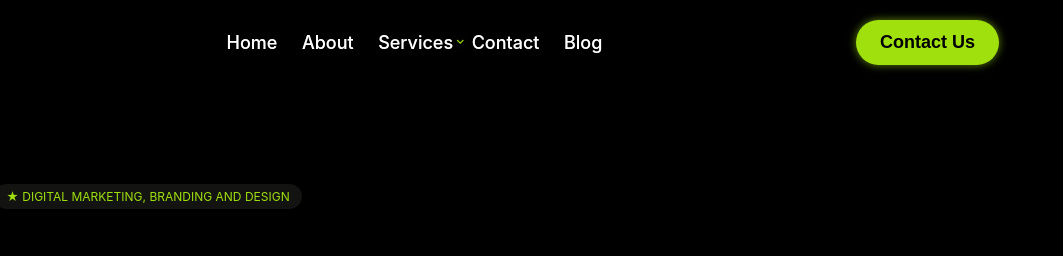
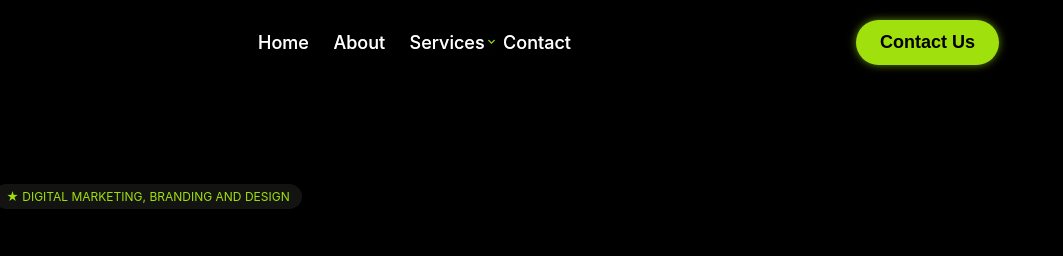
Before and after one commit to Msemaska/hexdwebsite, a plain HTML site: page index.html in a window 1280 px wide. Shown: the top 256 px of the page, 217-1280 px from the left. Drawn offline with nearby package versions, Linux system fonts and the light colour scheme.

Commit message:
deleted blog link

```diff
--- a/index.html
+++ b/index.html
@@ -52,7 +52,7 @@
                     </div>
                 </div>
                 <a class="link" href="contact.html">Contact</a>
-                <a class="link" href="http://127.0.0.1:4000/blog/">Blog</a>
+
             </div>
             <a href="contact.html"><button class="buttonContact">Contact Us</button></a>
         </div>
```
